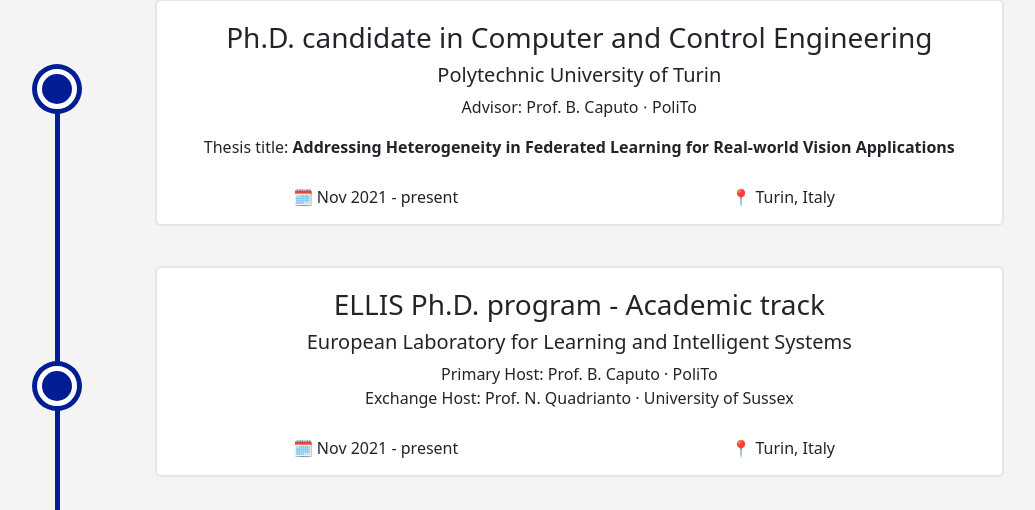
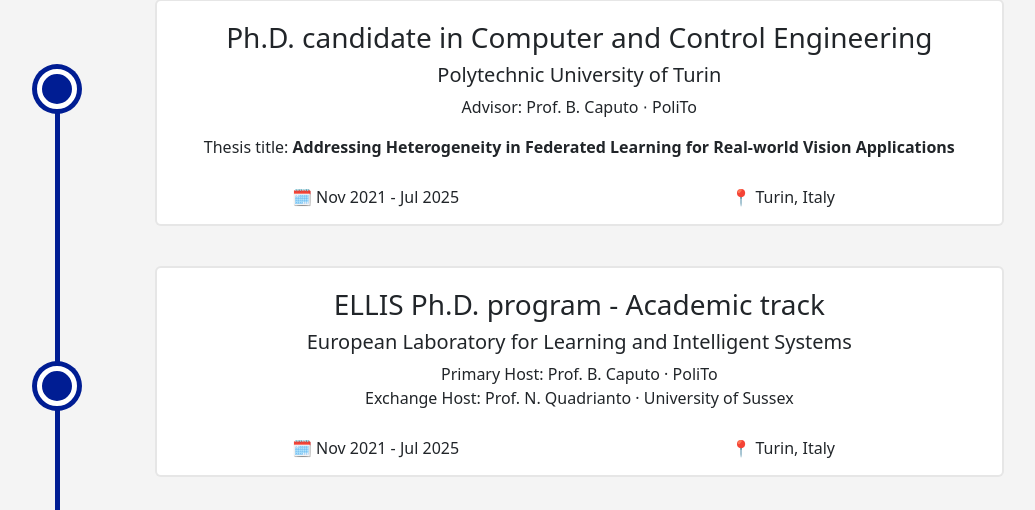
Before and after one commit to erosfani/erosfani.github.io, a React (Vite) app: page / in a window 1280 px wide. Shown: the part 3040-3550 px from the top of the page, without its empty margins (148-1183 px from the left). Built offline with nearby package versions, Linux system fonts and the light colour scheme.

Commit message:
small edit

```diff
--- a/src/sections/Education.jsx
+++ b/src/sections/Education.jsx
@@ -10,7 +10,7 @@
     {
       course: 'Ph.D. candidate in Computer and Control Engineering',
       org: 'Polytechnic University of Turin',
-      date: 'Nov 2021 - present',
+      date: 'Nov 2021 - Jul 2025',
       location: 'Turin, Italy',
       description: 'Advisor: Prof. B. Caputo ⋅ PoliTo',
       thesis: 'Addressing Heterogeneity in Federated Learning for Real-world Vision Applications',
@@ -19,7 +19,7 @@
     {
       course: 'ELLIS Ph.D. program - Academic track',
       org: 'European Laboratory for Learning and Intelligent Systems',
-      date: 'Nov 2021 - present',
+      date: 'Nov 2021 - Jul 2025',
       location: 'Turin, Italy',
       description: 'Primary Host: Prof. B. Caputo · PoliTo\n' +
         'Exchange Host: Prof. N. Quadrianto · University of Sussex',
```
